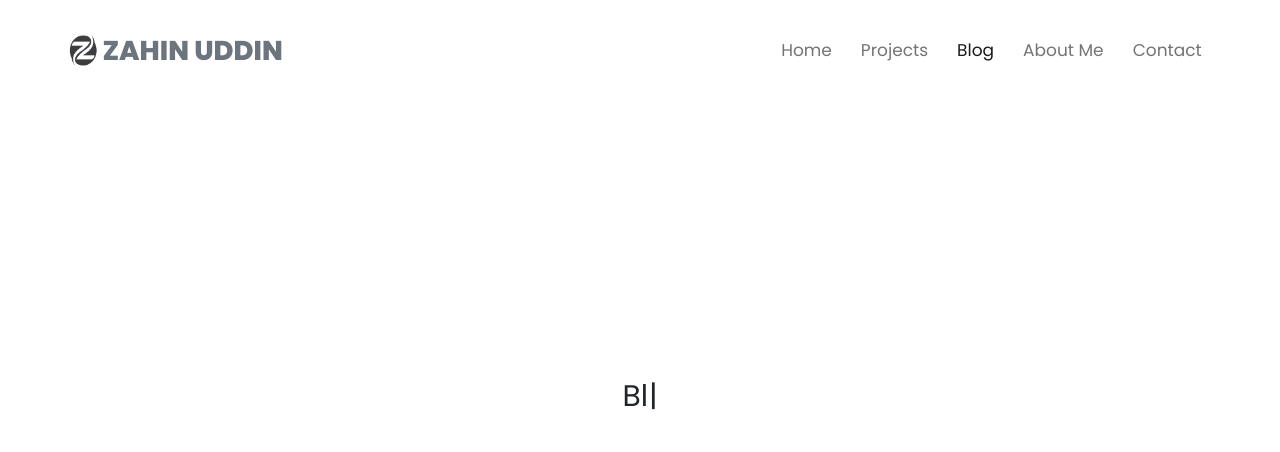
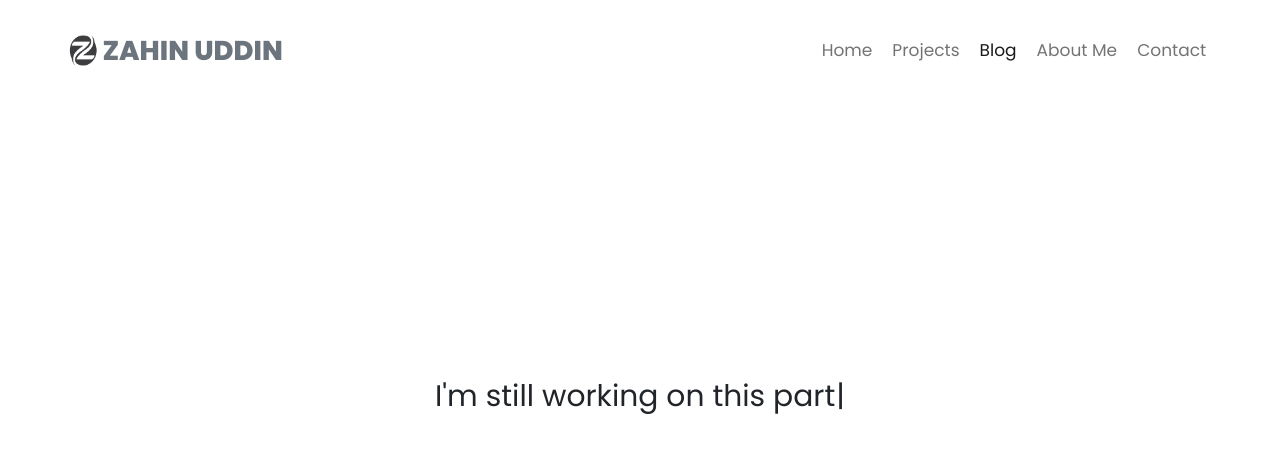
Before and after one commit to Zahin52/personal-portfolio, a React (Create React App) app: page /blog in a window 1280 px wide. Shown: the top 452 px of the page. Built offline with nearby package versions, Linux system fonts and the light colour scheme.

Commit message:
nav hover fixed

```diff
--- a/src/components/NavBar/nav.css
+++ b/src/components/NavBar/nav.css
@@ -1,7 +1,8 @@
 .nav a {
   position: relative;
-  padding: 0 3px;
+  padding: 4px !important;
   margin: 2px 6px;
+  width:max-content !important;
 }
 
 .nav a::before, .nav a::after {
--- a/src/components/blog/Blog.js
+++ b/src/components/blog/Blog.js
@@ -16,10 +16,10 @@ export default function Blog() {
                onInit={(typewriter) => {
                   typewriter
                      .pauseFor(400)
-                     .typeString('Blog is coming soon!')
+                     .typeString('I\'m still working on this part')
                      .pauseFor(300)
                      .deleteAll()
-                     .typeString('Thanks for visiting my site')
+                     .typeString('Blog is coming soon....')
                      .pauseFor(1000)
                      .start()
                }}
```
